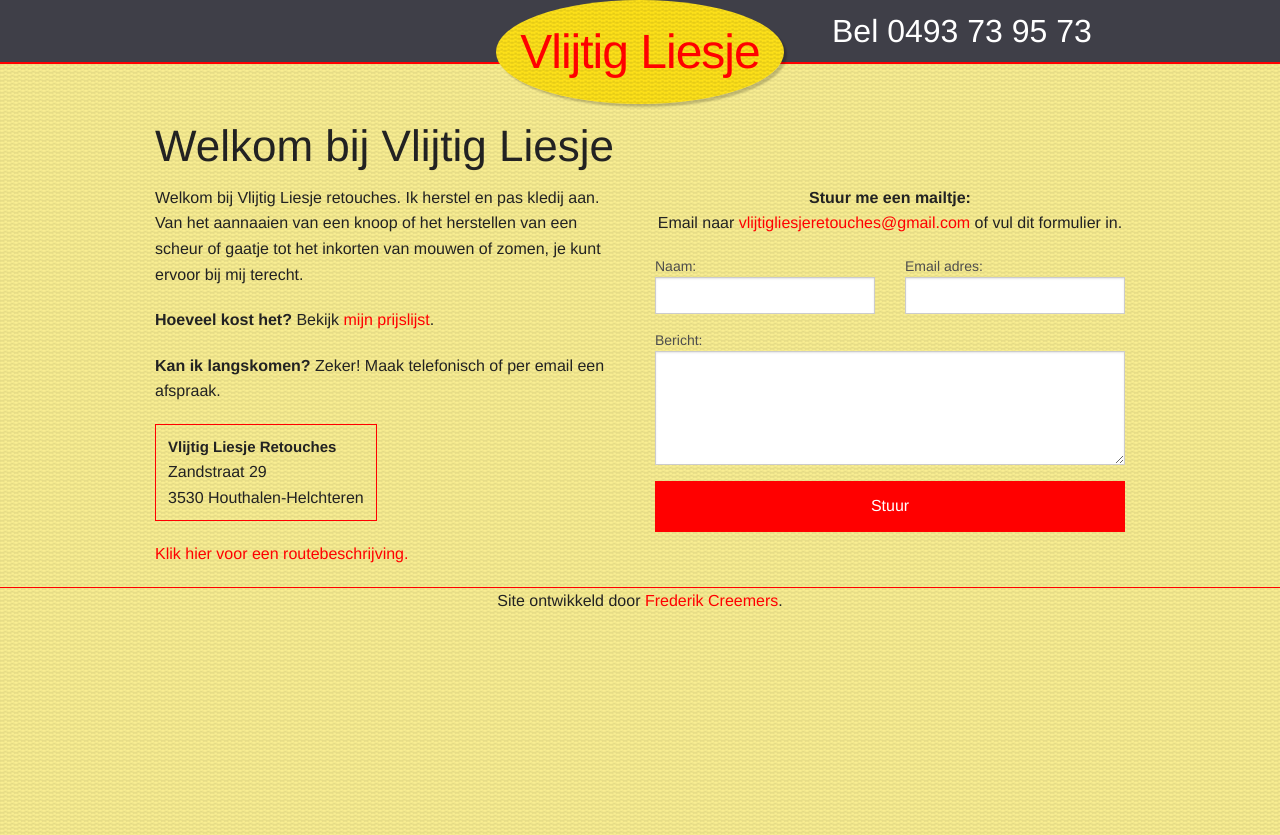
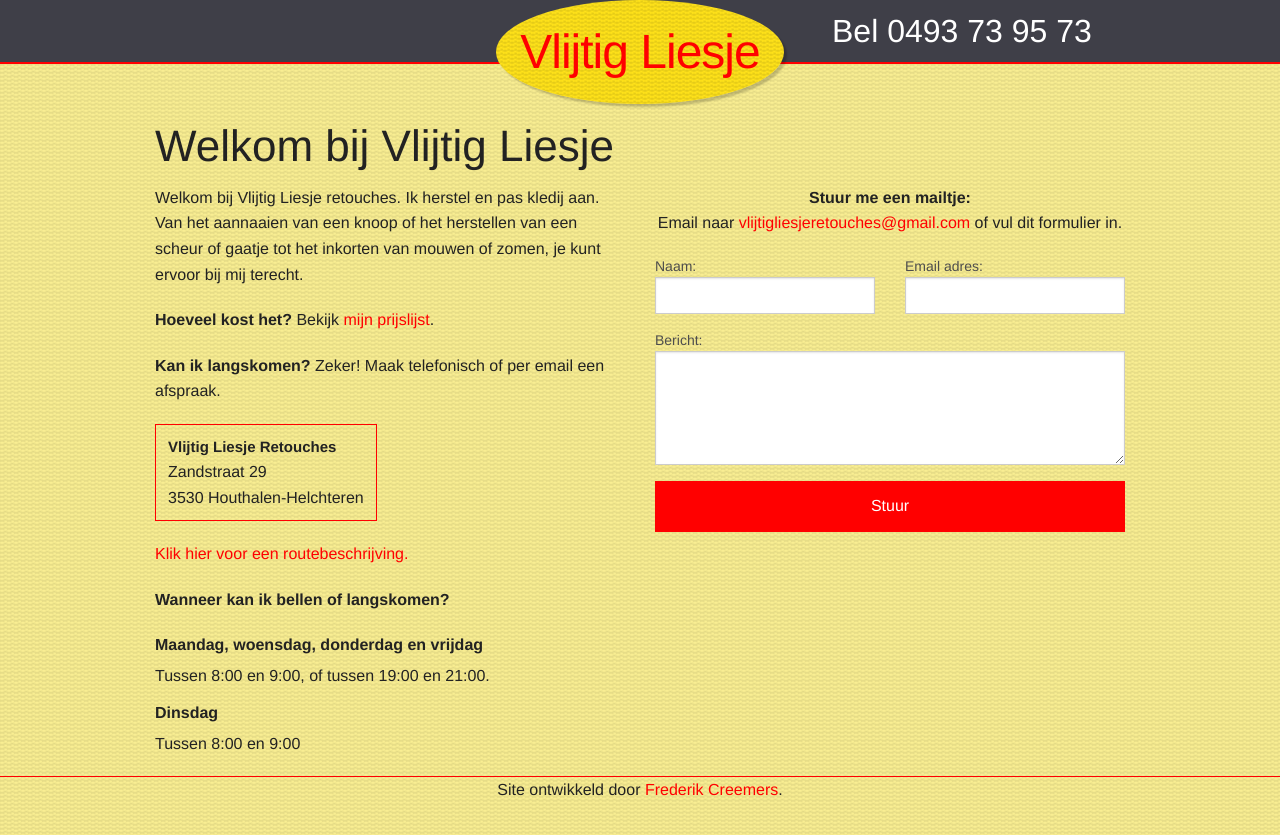
Before and after one commit to vlijtigliesje/vlijtigliesje.github.io, a Jekyll site: the page built from index.html, in a window 1280 px wide. Shown: the top 835 px of the page. Built offline with Jekyll 4.4.1, drawn with Linux system fonts in a browser that asks for light colours.

Commit message:
toon tijden bereikbaar.

```diff
--- a/index.html
+++ b/index.html
@@ -21,6 +21,15 @@ layout: default
             </ul>
         </adress>
         <p><a href="/locatie.html">Klik hier voor een routebeschrijving.</a></p>
+        <p>
+            <strong>Wanneer kan ik bellen of langskomen?</strong>
+            <dl>
+                <dt>Maandag, woensdag, donderdag en vrijdag</dt>
+                <dd>Tussen 8:00 en 9:00, of tussen 19:00 en 21:00.</dd>
+                <dt>Dinsdag</dt>
+                <dd>Tussen 8:00 en 9:00</dd>
+            </dl>
+        </p>
     </div>
     <div class="small-12 large-6 columns">
         <p class="text-center hide-for-large-up call-to-action">
```
